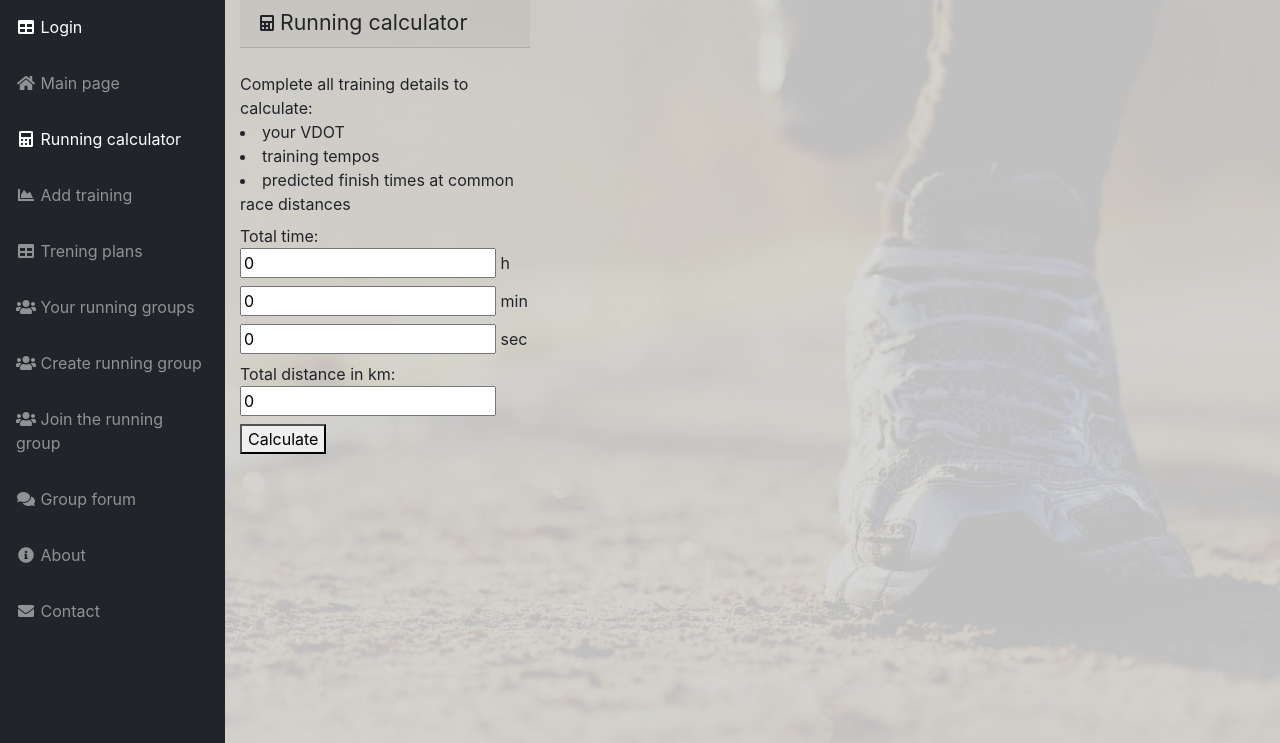
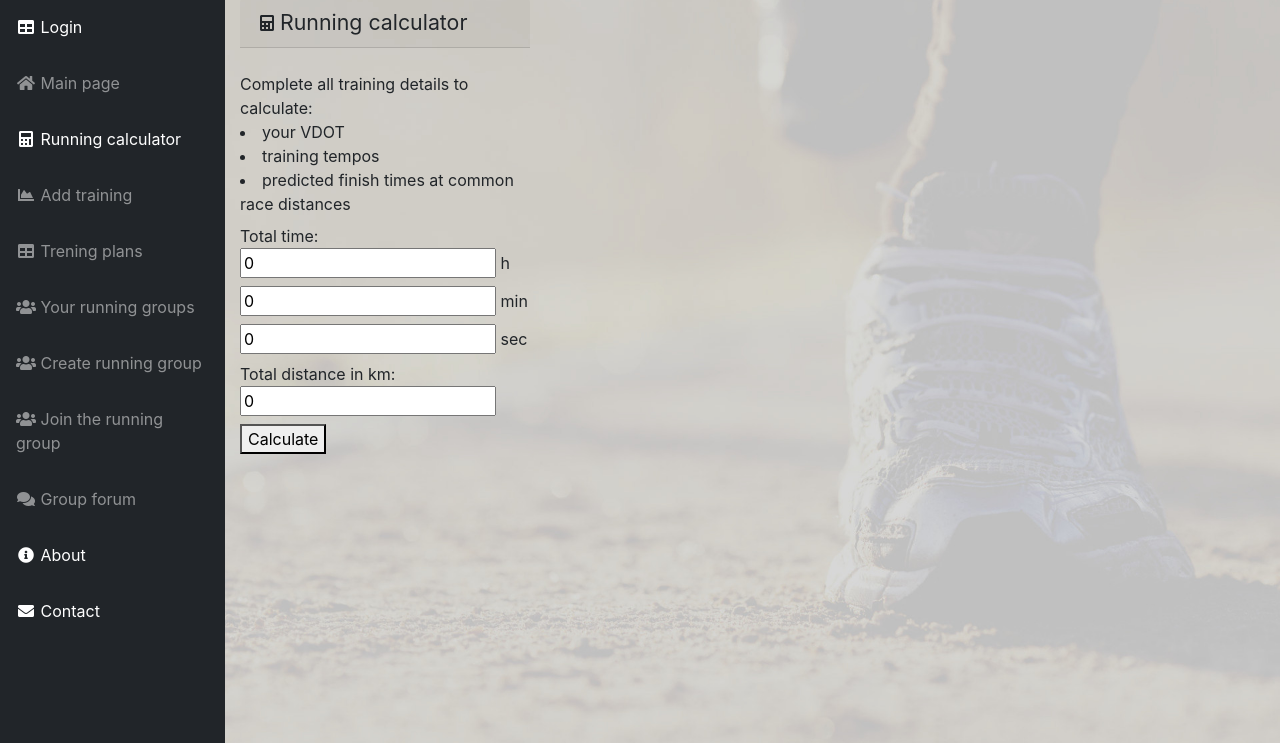
Before and after one commit to przemyslawkulak/Racemate-aplikacja-biegowa, a Django app: page /calculator/ in a window 1280 px wide. Shown: the part 57-800 px from the top of the page. Run offline with Django 3.2, Linux system fonts and the light colour scheme; some libraries are stand-ins or nearby versions.

Commit message:
update links in menu

```diff
--- a/racemate/templates/racemate/index.html
+++ b/racemate/templates/racemate/index.html
@@ -161,14 +161,14 @@
             <span>Group forum</span></a>
         </li>
 
-      <li class="nav-item">
-          <a class="nav-link" href="#">
+      <li class="nav-item active">
+          <a class="nav-link " href="#">
             <i class="fas fa-fw fa-info-circle"></i>
             <span>About</span></a>
         </li>
 
-      <li class="nav-item">
-          <a class="nav-link" href="#">
+      <li class="nav-item active">
+          <a class="nav-link " href="#">
             <i class="fas fa-fw fa-envelope"></i>
             <span>Contact</span></a>
         </li>
```
